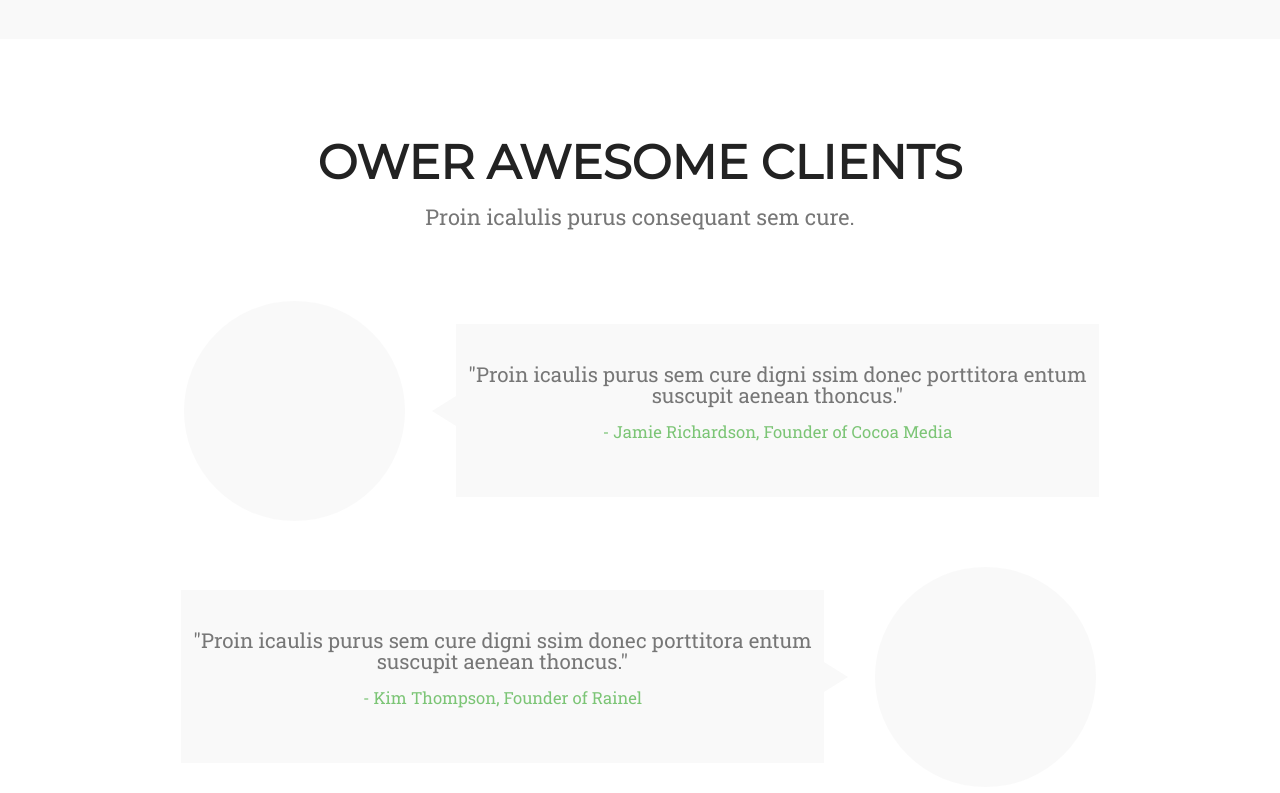
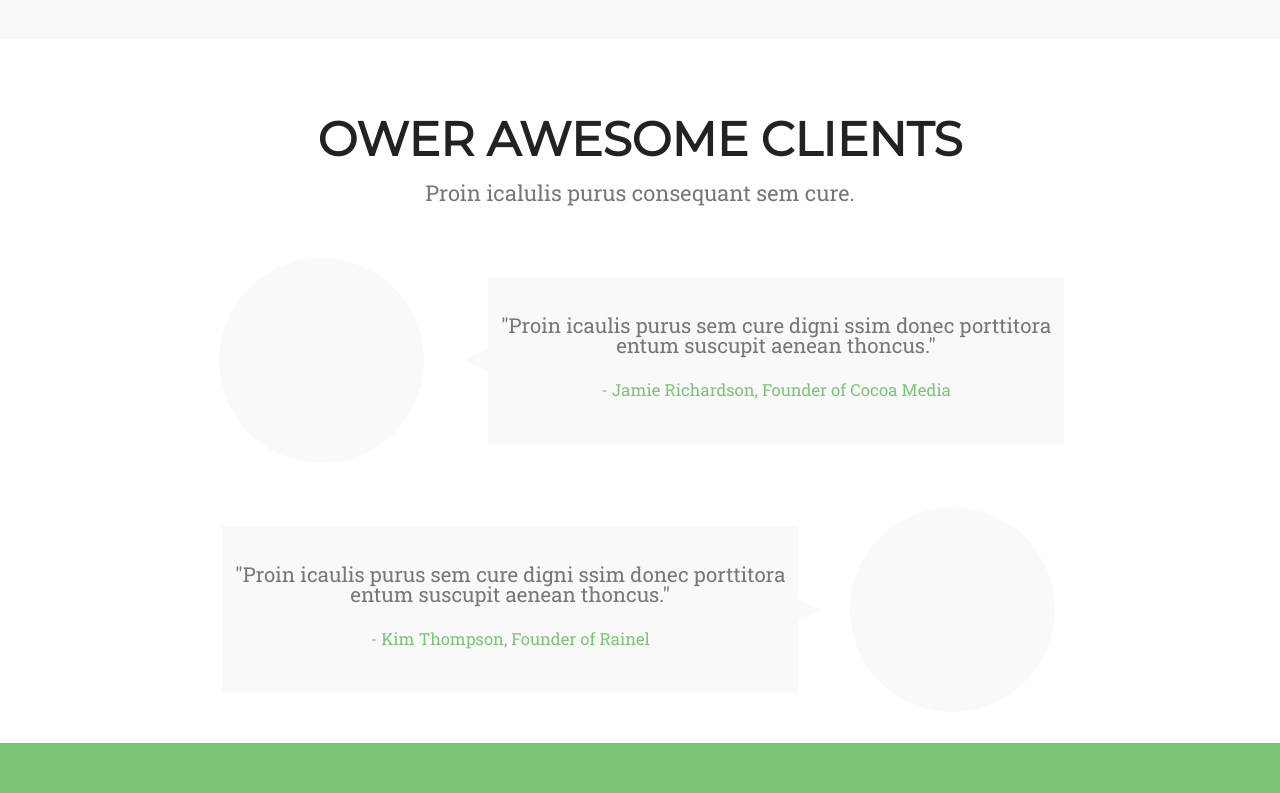
Before and after one commit to martajablonska/Simply-page, a plain HTML site: page index.html in a window 1280 px wide. Shown: the part 2980-3773 px from the top of the page. Drawn offline with Linux system fonts and the light colour scheme.

Commit message:
Changed clients section to be more rwd

```diff
--- a/style.css
+++ b/style.css
@@ -478,7 +478,7 @@ button {
 }
                        /*section clients*/
 .clients {
-    height: 810px;
+    height: 55vw;
 }
 
 .clients h2 {
@@ -487,8 +487,8 @@ button {
     font-size: 3.7vw;
     font-weight: bold;
     text-align: center;
-    margin-top: 100px;
-    margin-bottom: 20px;
+    margin-top: 6vw;
+    margin-bottom: 1.5vw;
  }
 
 .clients p {
@@ -498,7 +498,7 @@ button {
     font-weight: 400;
     text-align: center;
     margin:0;
-    margin-bottom: 70px;
+    margin-bottom: 4vw;
 }
 
 .clients_flex {
@@ -506,7 +506,7 @@ button {
     justify-content: center;
     align-items: center;
     width: 90%;
-    margin-bottom: 40px;
+    margin-bottom: 3vw;
     margin-right: auto;
     margin-left: auto;
 }
@@ -517,14 +517,15 @@ button {
     border-width: 3px;
     border-color:  #ffffff;
     background-color:  #f9f9f9;
-    width: 221px;
-    height: 220px;
+    width: 16vw;
+    height: 16vw;
 }
 
 .clients_text {
     background-color:  #f9f9f9;
-    width: 643px;
-    height: 173px;
+    width: 45vw;
+    height: 13vw;
+    margin-bottom:0;
     margin-right: 0px;
     margin-left: 0px;
 }
@@ -535,8 +536,8 @@ button {
     font-size: 1.6vw;
     font-weight: 400;
     text-align: center;
-    margin-top: 41px;
-    margin-bottom: 18px;
+    margin-top: 3vw;
+    margin-bottom: 2vw;
 }
 
 .clients_text cite {
@@ -551,21 +552,21 @@ button {
 .triangle_left {
     width: 0;
 	height: 0;
-	border-top: 15px solid transparent;
-	border-bottom: 15px solid transparent;
-	border-right: 24px solid #f9f9f9;
+	border-top: 1vw solid transparent;
+	border-bottom: 1vw solid transparent;
+	border-right: 1.8vw solid #f9f9f9;
 	margin: auto 0  auto 0;
-    margin-left: 24px;
+    margin-left: 3vw;
 }
 
 .triangle_rigth {
     width: 0;
 	height: 0;
-	border-top: 15px solid transparent;
-	border-bottom: 15px solid transparent;
-	border-left: 24px solid #f9f9f9;
+	border-top: 1vw solid transparent;
+	border-bottom: 1vw solid transparent;
+	border-left: 1.8vw solid #f9f9f9;
 	margin: auto 0  auto 0;
-    margin-right: 24px;
+    margin-right: 2vw;
 }
                       /*section contact*/
 .contact {
--- a/style_rwd.css
+++ b/style_rwd.css
@@ -70,7 +70,7 @@
     .about {
         margin-top: -16vw;
         margin-bottom: 7vw;
-}
+    }
     .about_container {
         margin: auto;
         display: flex;
@@ -118,5 +118,12 @@
     .culture_container p {
         font-size: 1.5vw;
         width:90%;
+    }
+    .foto {
+        display: none;
+    }
+    .clients_text {
+        width: 70vw;
+        height: 13vw;
 }
 }
```
